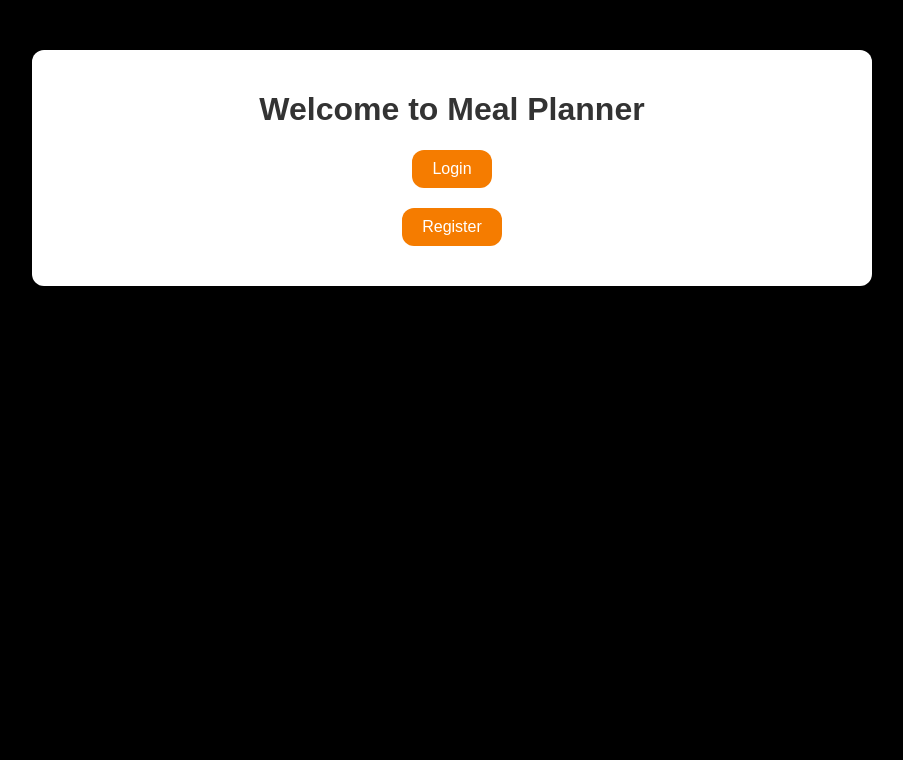
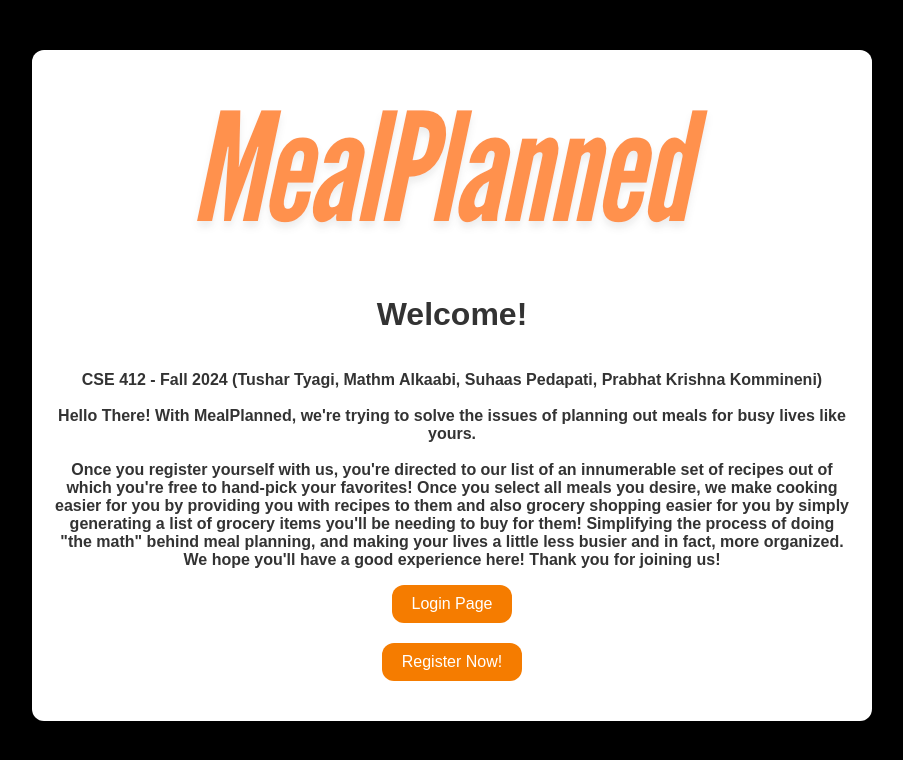
Before and after one commit to suhaas-pedapati/Grocery-Management-System-CSE412, a React (Create React App) app in the folder MealPlanner/frontend/: page / in a window 1280 px wide. Shown: the top 760 px of the page, without its empty margins (188-1091 px from the left). Built offline with nearby package versions, Linux system fonts and the light colour scheme.

Commit message:
Update HomePage.js

```diff
--- a/MealPlanner/frontend/src/components/HomePage.js
+++ b/MealPlanner/frontend/src/components/HomePage.js
@@ -1,6 +1,7 @@
 import React from 'react';
 import { useNavigate } from 'react-router-dom';
 import '../App.css';
+import mealplannedLogo from './mealplanned.png';
 
 const HomePage = () => {
     const navigate = useNavigate();
@@ -15,10 +16,18 @@ const HomePage = () => {
 
     return (
         <div className="center-content">
-            <h1>Welcome to Meal Planner</h1>
+            <img
+                src={mealplannedLogo}
+                alt="MealPlanned Logo"
+                className="mealplanned-logo"
+            />
+            <h1>Welcome!</h1>
+            <p>CSE 412 - Fall 2024 (Tushar Tyagi, Mathm Alkaabi, Suhaas Pedapati, Prabhat Krishna Kommineni)<br></br><br></br>
+            Hello There! With MealPlanned, we're trying to solve the issues of planning out meals for busy lives like yours.<br></br><br></br>
+            Once you register yourself with us, you're directed to our list of an innumerable set of recipes out of which you're free to hand-pick your favorites! Once you select all meals you desire, we make cooking easier for you by providing you with recipes to them and also grocery shopping easier for you by simply generating a list of grocery items you'll be needing to buy for them! Simplifying the process of doing "the math" behind meal planning, and making your lives a little less busier and in fact, more organized. We hope you'll have a good experience here! Thank you for joining us!</p>
             <div className="button-container">
-                <button onClick={goToLogin}>Login</button>
-                <button onClick={goToRegister}>Register</button>
+                <button onClick={goToLogin}>Login Page</button>
+                <button onClick={goToRegister}>Register Now!</button>
             </div>
         </div>
     );
```
